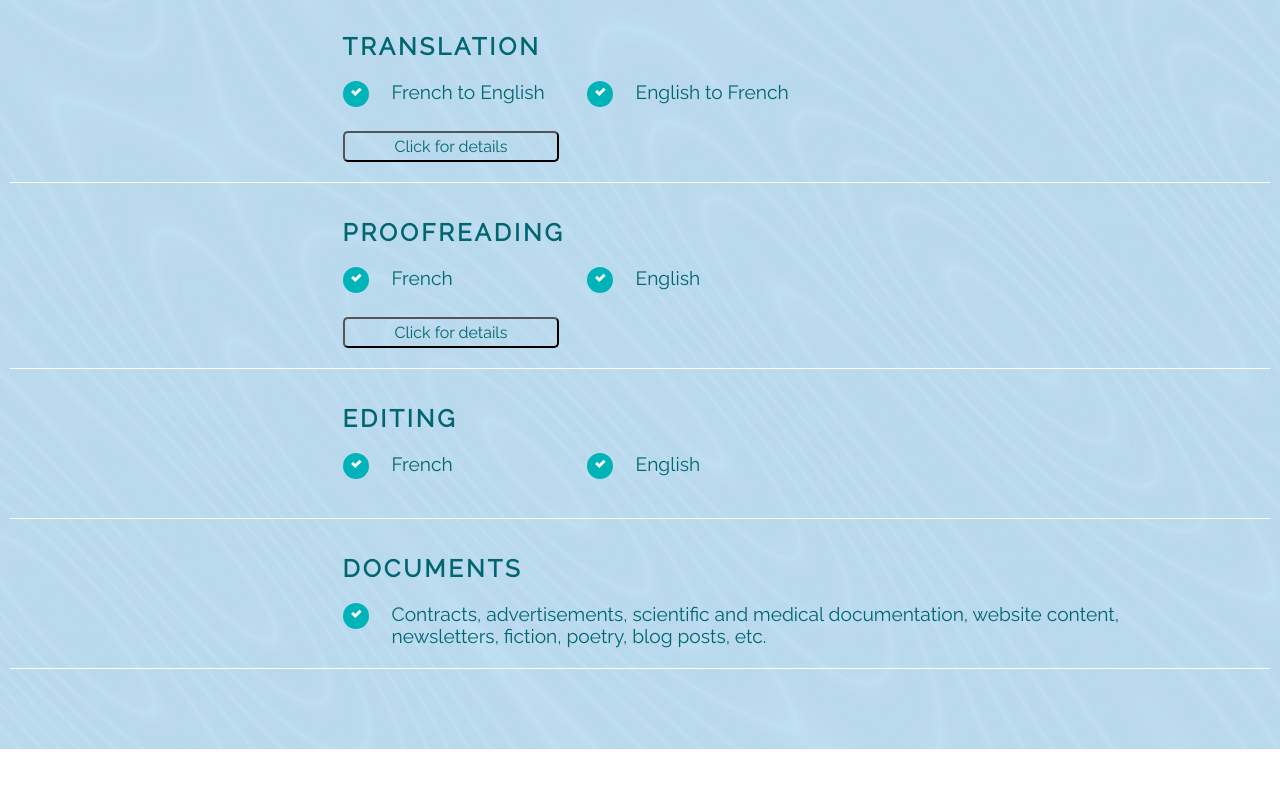
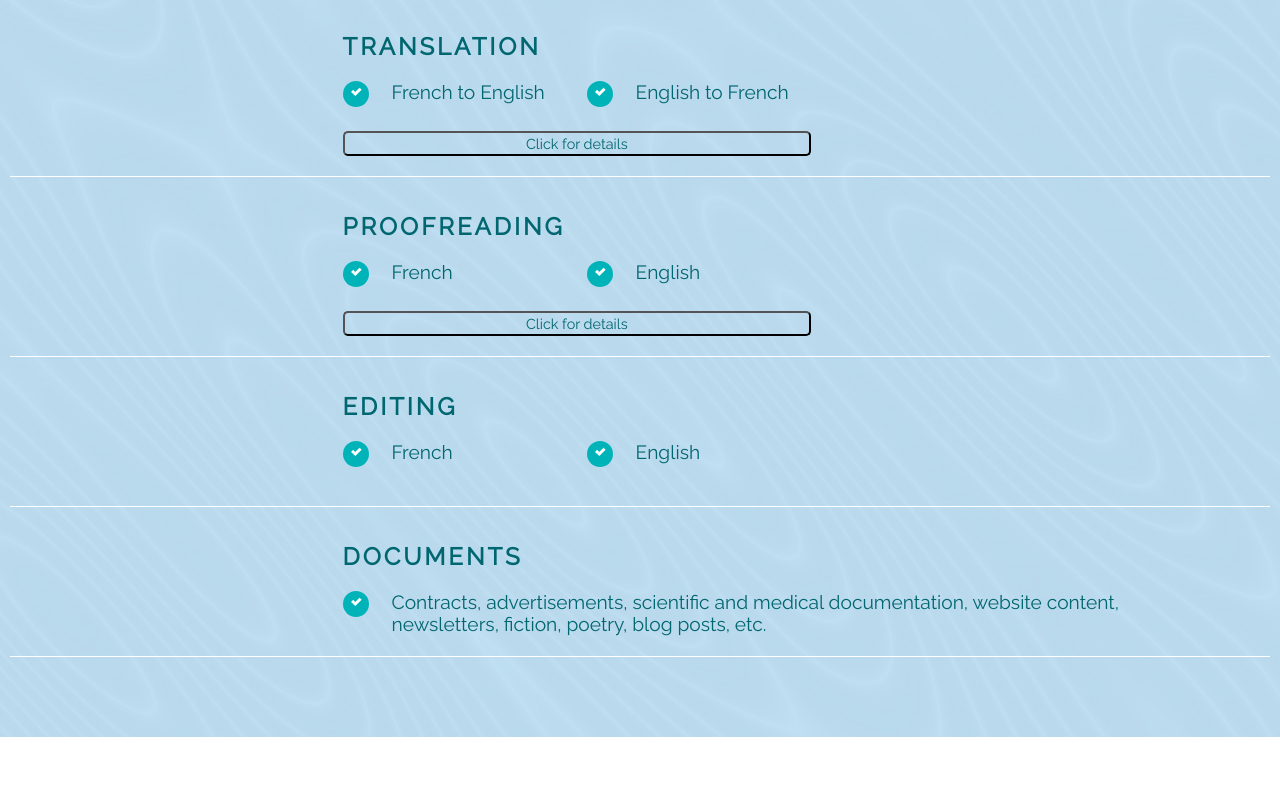
Before and after one commit to danamn/Translation-Services-Website, a plain HTML site: page index.html in a window 1280 px wide. Shown: the part 1995-2782 px from the top of the page. Drawn offline with nearby package versions, Linux system fonts and the light colour scheme.

Commit message:
style services section buttons - larger, thinner

```diff
--- a/style.css
+++ b/style.css
@@ -322,13 +322,13 @@ header .wrapper::before {
 }
 .services-button{
   margin: 5px 0 0 25%;
-  padding: 4px 50px;
+  padding: 2px 15%;
   background-color: transparent;
   font-family: 'Raleway', Helvetica, Arial, sans-serif;
   border-radius: 5px;
   color:#00666F;
   cursor: pointer; cursor: hand;
-  font-size: 1rem;
+  font-size: 0.9rem;
 
 }
 .services-button:focus {
```
